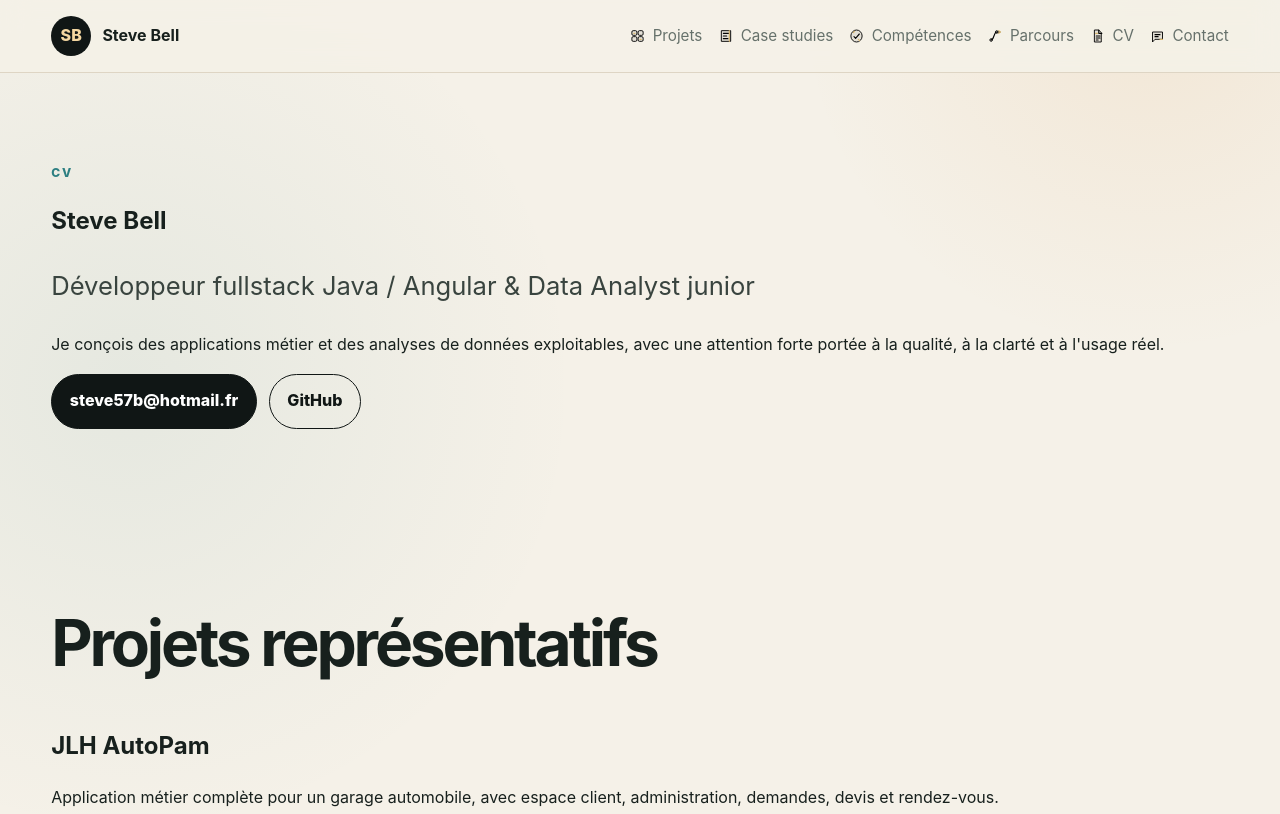
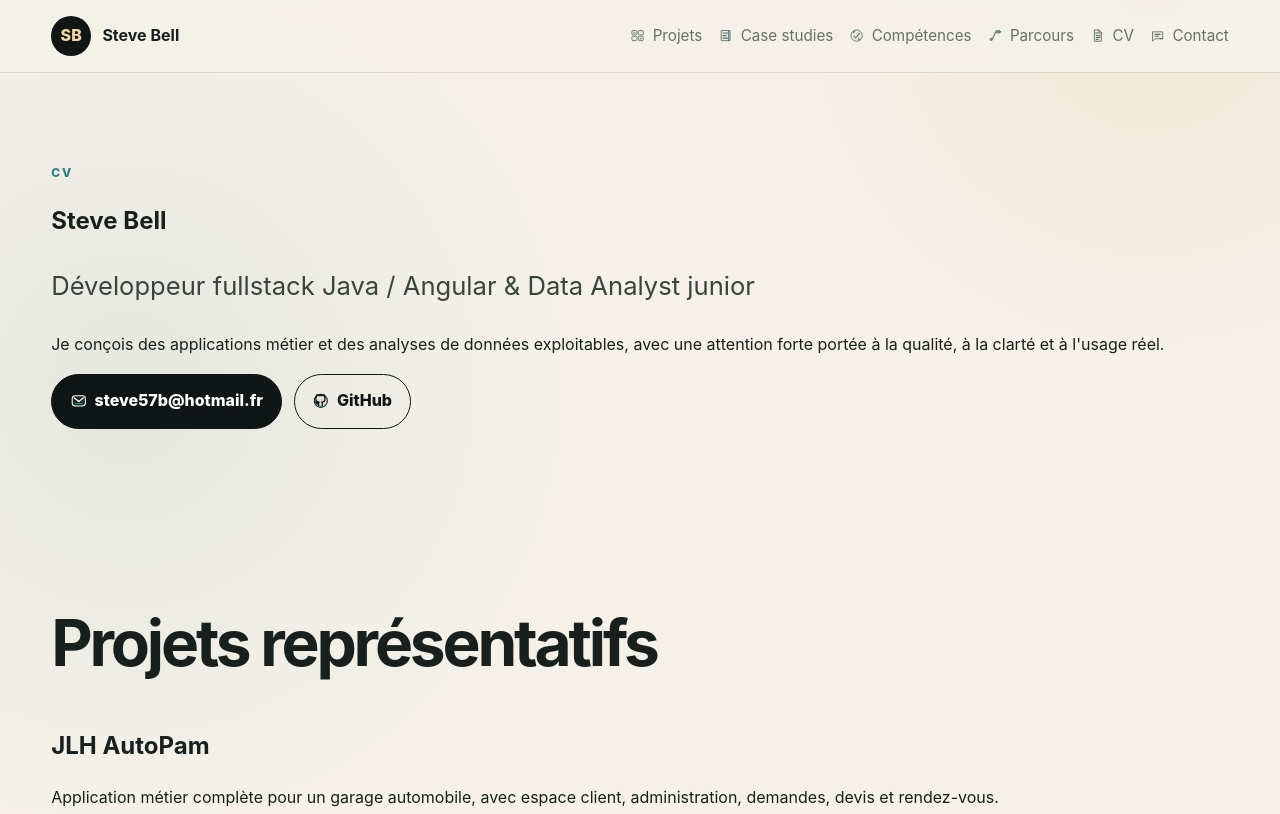
Before and after one commit to steve57000/portfolio, an Astro site: page /portfolio/cv in a window 1280 px wide. Shown: the top 814 px of the page. Built offline with nearby package versions, Linux system fonts and the light colour scheme; Astro itself is replaced by a stand-in of ours.

Commit message:
Finalize favicon and icon integration

```diff
--- a/src/components/Icon.astro
+++ b/src/components/Icon.astro
@@ -1,13 +1,30 @@
 ---
-import { withBase } from '../utils/paths';
+import { existsSync, readFileSync } from 'node:fs';
+import { join } from 'node:path';
 
 const { name, label, class: className } = Astro.props as { name: string; label?: string; class?: string };
+
+const safeName = /^[a-z0-9-]+$/.test(name) ? name : 'details';
+const iconsDir = join(process.cwd(), 'public', 'assets', 'icons', 'ui');
+const iconPath = join(iconsDir, `${safeName}.svg`);
+const fallbackPath = join(iconsDir, 'details.svg');
+const rawSvg = readFileSync(existsSync(iconPath) ? iconPath : fallbackPath, 'utf-8');
+
+const escapeAttribute = (value: string) =>
+  value
+    .replace(/&/g, '&amp;')
+    .replace(/"/g, '&quot;')
+    .replace(/</g, '&lt;')
+    .replace(/>/g, '&gt;');
+
+const classes = ['icon', className].filter(Boolean).join(' ');
+const accessibility = label
+  ? `class="${escapeAttribute(classes)}" role="img" aria-label="${escapeAttribute(label)}" focusable="false"`
+  : `class="${escapeAttribute(classes)}" aria-hidden="true" focusable="false"`;
+
+const svg = rawSvg
+  .replace(/<title[^>]*>.*?<\/title>/s, '')
+  .replace(/aria-labelledby="[^"]*"/g, '')
+  .replace('<svg ', `<svg ${accessibility} `);
 ---
-<img
-  class:list={['icon', className]}
-  src={withBase(`assets/icons/ui/${name}.svg`)}
-  alt={label ?? ''}
-  aria-hidden={label ? undefined : 'true'}
-  loading="lazy"
-  decoding="async"
-/>
+<span class="icon-wrap" set:html={svg} />
--- a/src/components/SeoHead.astro
+++ b/src/components/SeoHead.astro
@@ -22,7 +22,7 @@ const {
 <link rel="icon" href={withBase('favicon.ico')} sizes="any" />
 <link rel="icon" href={withBase('favicon.svg')} type="image/svg+xml" />
 <link rel="apple-touch-icon" href={withBase('apple-touch-icon.png')} />
-<link rel="manifest" href={withBase('manifest.json')} />
+<link rel="manifest" href={withBase('site.webmanifest')} />
 <meta name="theme-color" content="#06100f" />
 <meta property="og:type" content={ogType} />
 <meta property="og:title" content={title} />
--- a/src/pages/cv.astro
+++ b/src/pages/cv.astro
@@ -4,7 +4,8 @@ import Footer from '../components/Footer.astro';
 import SectionHeader from '../components/SectionHeader.astro';
 import { profile, skills, journey, featuredProjects } from '../data/portfolioData';
 import SeoHead from '../components/SeoHead.astro';
+import Icon from '../components/Icon.astro';
 import '../styles/global.css';
 import { withBase } from '../utils/paths';
 ---
-<!doctype html><html lang="fr"><head><meta charset="utf-8"/><meta name="viewport" content="width=device-width"/><SeoHead title="CV — Steve Bell" description="CV synthétique de Steve Bell : développeur fullstack Java Angular et Data Analyst junior." canonical="https://steve57000.github.io/portfolio/cv/" /></head><body><Header /><main class="cv-page"><section class="section"><p class="eyebrow">CV</p><h1>{profile.name}</h1><p class="hero__lead">{profile.title}</p><p>{profile.summary}</p><div class="hero__actions"><a class="button" href={`mailto:${profile.email}`}>{profile.email}</a><a class="button button--ghost" href={profile.links.github}>GitHub</a></div></section><section class="section"><SectionHeader title="Projets représentatifs"/><div class="cv-list">{featuredProjects.map((project) => <article><h2>{project.title}</h2><p>{project.summary}</p><p><strong>Stack :</strong> {project.stack.join(', ')}</p></article>)}</div></section><section class="section"><SectionHeader title="Compétences"/><div class="skill-grid">{skills.map((group) => <article><h2>{group.group}</h2><ul>{group.items.map((item) => <li>{item}</li>)}</ul></article>)}</div></section><section class="section"><SectionHeader title="Parcours"/><ol class="timeline">{journey.map((step) => <li><span>{step.period}</span><h2>{step.title}</h2><p>{step.text}</p></li>)}</ol></section></main><Footer /><script src={withBase('scripts/main.js')} defer></script></body></html>
+<!doctype html><html lang="fr"><head><meta charset="utf-8"/><meta name="viewport" content="width=device-width"/><SeoHead title="CV — Steve Bell" description="CV synthétique de Steve Bell : développeur fullstack Java Angular et Data Analyst junior." canonical="https://steve57000.github.io/portfolio/cv/" /></head><body><Header /><main class="cv-page"><section class="section"><p class="eyebrow">CV</p><h1>{profile.name}</h1><p class="hero__lead">{profile.title}</p><p>{profile.summary}</p><div class="hero__actions"><a class="button" href={`mailto:${profile.email}`}><Icon name="mail" />{profile.email}</a><a class="button button--ghost" href={profile.links.github}><Icon name="github" />GitHub</a></div></section><section class="section"><SectionHeader title="Projets représentatifs"/><div class="cv-list">{featuredProjects.map((project) => <article><h2>{project.title}</h2><p>{project.summary}</p><p><strong>Stack :</strong> {project.stack.join(', ')}</p></article>)}</div></section><section class="section"><SectionHeader title="Compétences"/><div class="skill-grid">{skills.map((group) => <article><h2>{group.group}</h2><ul>{group.items.map((item) => <li>{item}</li>)}</ul></article>)}</div></section><section class="section"><SectionHeader title="Parcours"/><ol class="timeline">{journey.map((step) => <li><span>{step.period}</span><h2>{step.title}</h2><p>{step.text}</p></li>)}</ol></section></main><Footer /><script src={withBase('scripts/main.js')} defer></script></body></html>
--- a/src/styles/global.css
+++ b/src/styles/global.css
@@ -277,17 +277,23 @@ button, a { outline-offset: 4px; }
 }
 
 /* icons */
-.icon {
+.icon-wrap {
+  display: inline-flex;
   width: var(--icon-size, 1.1em);
   height: var(--icon-size, 1.1em);
-  display: inline-block;
   flex: 0 0 auto;
-  vertical-align: -0.15em;
+  color: currentColor;
+}
+.icon {
+  width: 100%;
+  height: 100%;
+  display: block;
 }
 .icon-link, .nav-link, .button, .filters button, .hero__chips span, .hero__focus li b, .skill-grid h3, .project-card__actions a, .project-card__actions button, .project-detail__actions a, .detail-grid h4, .project-detail__learned h4, .project-detail__stack h4, .project-proof h5 {
   display: inline-flex;
   align-items: center;
   gap: 0.45rem;
+  --icon-accent: var(--accent);
 }
 .nav-link { --icon-size: 1em; }
 .hero__chips span { --icon-size: 1rem; }
```
